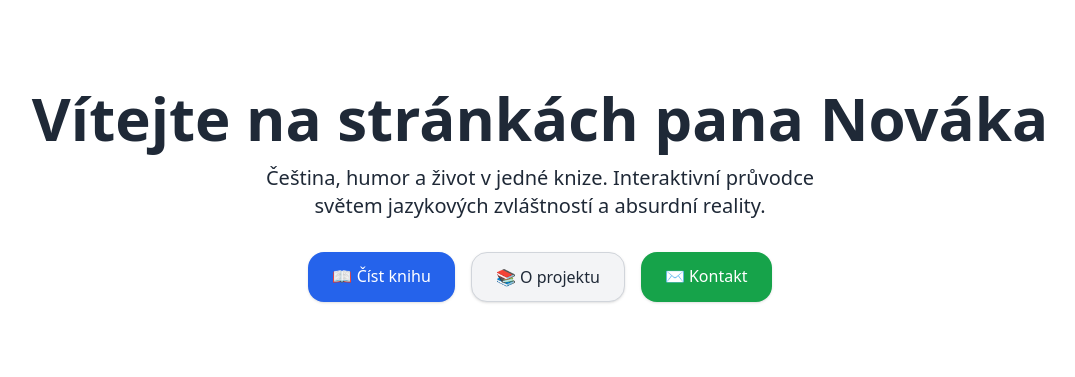
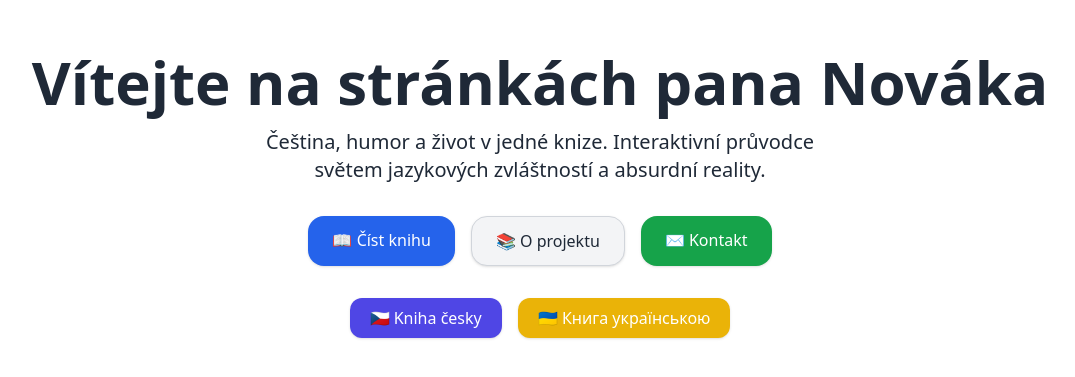
Before and after one commit to AndriyKryvytskiy/pannovak.fun, a Next.js app: page / in a window 1280 px wide. Shown: the part 205-582 px from the top of the page, without its empty margins (100-1175 px from the left). Built offline with nearby package versions, Linux system fonts and the light colour scheme.

Commit message:
Merge remote-tracking branch 'origin/main'

```diff
--- a/pages/index.js
+++ b/pages/index.js
@@ -1,3 +1,7 @@
+// pages/index.js
+
+import Link from 'next/link';
+
 export default function Home() {
   return (
     <main className="min-h-screen bg-white text-gray-800 flex flex-col items-center justify-center p-6">
@@ -7,7 +11,7 @@ export default function Home() {
       <p className="text-lg md:text-xl text-center max-w-xl mb-8">
         Čeština, humor a život v jedné knize. Interaktivní průvodce světem jazykových zvláštností a absurdní reality.
       </p>
-      <div className="flex gap-4 flex-wrap justify-center">
+      <div className="flex gap-4 flex-wrap justify-center mb-8">
         <a href="/kniha" className="px-6 py-3 bg-blue-600 text-white rounded-2xl shadow hover:bg-blue-700 transition">
           📖 Číst knihu
         </a>
@@ -18,6 +22,14 @@ export default function Home() {
           ✉️ Kontakt
         </a>
       </div>
+      <div className="flex gap-4 flex-wrap justify-center">
+        <a href="/kniha_cz" className="px-5 py-2 bg-indigo-600 text-white rounded-xl shadow hover:bg-indigo-700 transition">
+          🇨🇿 Kniha česky
+        </a>
+        <a href="/kniha_ua" className="px-5 py-2 bg-yellow-500 text-white rounded-xl shadow hover:bg-yellow-600 transition">
+          🇺🇦 Книга українською
+        </a>
+      </div>
     </main>
   );
 }
```
